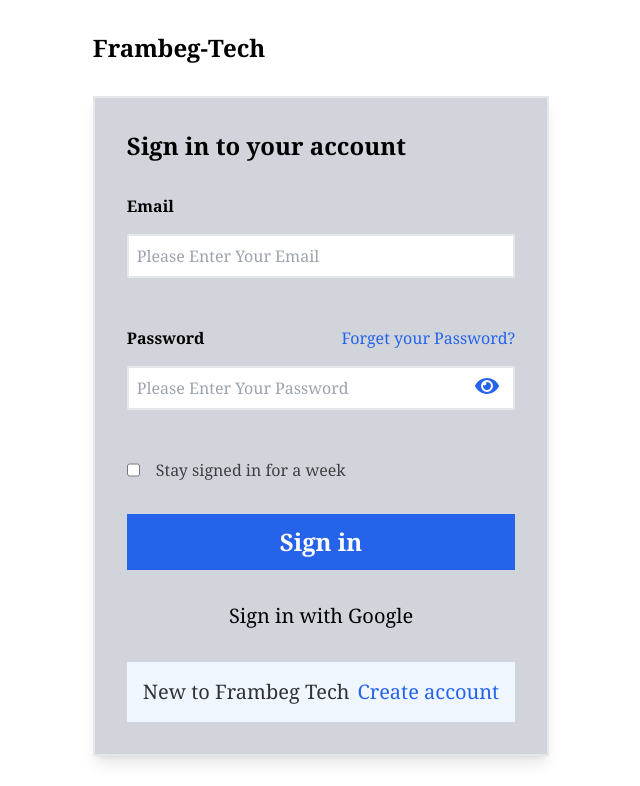
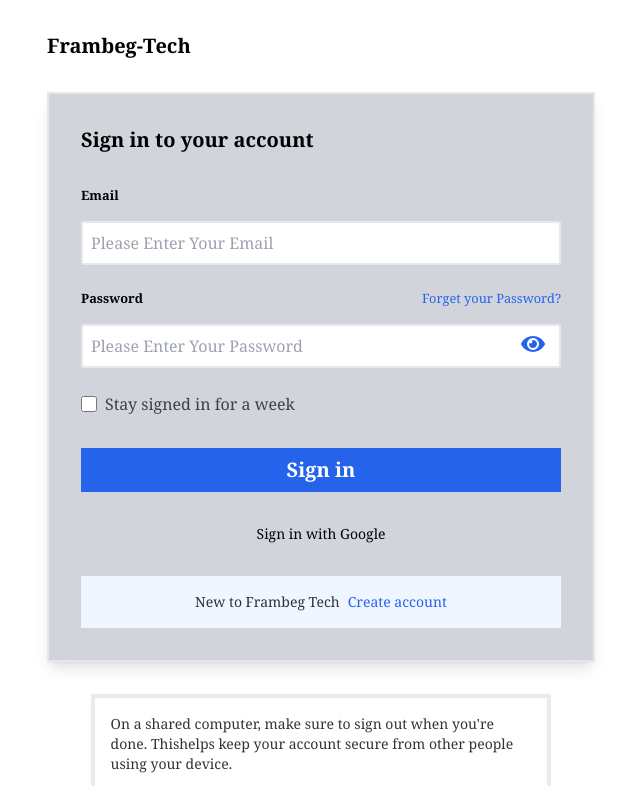
Before and after one commit to GANABA-25/Frambeg-Tech, a React (Create React App) app: page /Login in a window 1280 px wide. Shown: the top 786 px of the page, without its empty margins (319-959 px from the left). Built offline with nearby package versions, Linux system fonts and the light colour scheme.

Commit message:
signup Finished

```diff
--- a/src/pages/page/authentication/Login.js
+++ b/src/pages/page/authentication/Login.js
@@ -90,18 +90,18 @@
           </div>
         )}
         <form onSubmit={SubmitHandler}>
-          <h1 className="max-[767px]:text-xl max-[767px]:my-4 font-bold md:text-2xl md:my-8">
+          <h1 className="max-[767px]:text-xl max-[767px]:my-4 font-bold md:text-2xl md:my-8 lg:text-xl">
             Frambeg-Tech
           </h1>
 
           <div className="border-2 bg-gray-300 p-8 grid gap-8 shadow-lg">
-            <h1 className="max-[767px]:text-xl font-bold md:text-2xl">
+            <h1 className="max-[767px]:text-xl font-bold md:text-2xl lg:text-xl">
               Sign in to your account
             </h1>
 
-            <div className="max-[767px]:w-[18rem] grid max-[767px]:gap-6  md:gap-12">
+            <div className="max-[767px]:w-[18rem] grid max-[767px]:gap-6  md:gap-12 lg:gap-6 lg:w-[30rem]">
               <div className="grid max-[767px]:gap-2 md:gap-4">
-                <label className="font-bold max-[767px]:text-[0.8rem]">
+                <label className="font-bold max-[767px]:text-[0.8rem] lg:text-[0.8rem]">
                   Email
                 </label>
                 <input
@@ -116,7 +116,7 @@
               </div>
 
               <div className="relative grid max-[767px]:gap-2 md:gap-4 items-center">
-                <span className="max-[767px]:text-[0.8rem] flex justify-between">
+                <span className="max-[767px]:text-[0.8rem] flex justify-between lg:text-[0.8rem]">
                   <label className="font-bold ">Password</label>
                   <h1 className="text-blue-600 hover:text-black">
                     Forget your Password?
@@ -143,25 +143,25 @@
                   )}
                 </div>
               </div>
-              <div className="flex gap-4">
-                <input type="checkbox" />
+              <div className="flex gap-2">
+                <input className="w-[1rem]" type="checkbox" />
                 <label className="opacity-70">Stay signed in for a week</label>
               </div>
             </div>
 
             <button
               type="submit"
-              className="max-[767px]:p-2 max-[767px]:text-xl font-bold border-none active:bg-blue-600 flex justify-center items-center w-full bg-blue-600 text-white border-2 hover:bg-blue-700 md:p-3 md:text-3xl lg:text-2xl"
+              className="max-[767px]:p-2 max-[767px]:text-xl font-bold border-none active:bg-blue-600 flex justify-center items-center w-full bg-blue-600 text-white border-2 hover:bg-blue-700 md:p-3 md:text-3xl lg:p-2 lg:text-xl"
             >
               Sign in
             </button>
 
-            <h1 className="cursor-pointer text-center hover:text-blue-600 md:text-2xl lg:text-xl">
+            <h1 className="cursor-pointer text-center hover:text-blue-600 md:text-2xl lg:text-sm">
               Sign in with Google
             </h1>
 
             <div className="max-[767px]:text-[0.7rem] max-[767px]:p-2 grid justify-center items-center bg-blue-50 md:p-4">
-              <h1 className="flex gap-2 cursor-pointer md:text-2xl lg:text-xl">
+              <h1 className="flex gap-2 cursor-pointer md:text-2xl lg:text-sm">
                 <span className="opacity-80">New to Frambeg Tech</span>
                 <span className="text-blue-600 hover:text-red-600">
                   Create account
@@ -171,8 +171,8 @@
           </div>
         </form>
       </div>
-      <div className="font-serif max-[767px]:my-8 max-[767px]:w-[82%] m-auto md:w-[62%] md:my-8">
-        <div className="max-[767px]:p-4 border-4 opacity-80 md:p-4 md:text-xl">
+      <div className="font-serif max-[767px]:my-8 max-[767px]:w-[82%] m-auto md:w-[62%] md:my-8 lg:w-[36%]">
+        <div className="max-[767px]:p-4 border-4 opacity-80 md:p-4 md:text-xl lg:text-sm">
           <h1>
             On a shared computer, make sure to sign out when you're done.
             Thishelps keep your account secure from other people using your
@@ -180,7 +180,7 @@
           </h1>
         </div>
 
-        <div className="max-[767px]:mt-4 flex max-[767px]:gap-3 opacity-80 md:gap-4 md:mt-6 md:text-xl">
+        <div className="max-[767px]:mt-4 flex max-[767px]:gap-3 opacity-80 md:gap-4 md:mt-6 md:text-xl lg:text-sm">
           <h1>@ Frambeg-Tech</h1>
           <h1>Contact</h1>
           <h1>Privacy & terms</h1>
```
